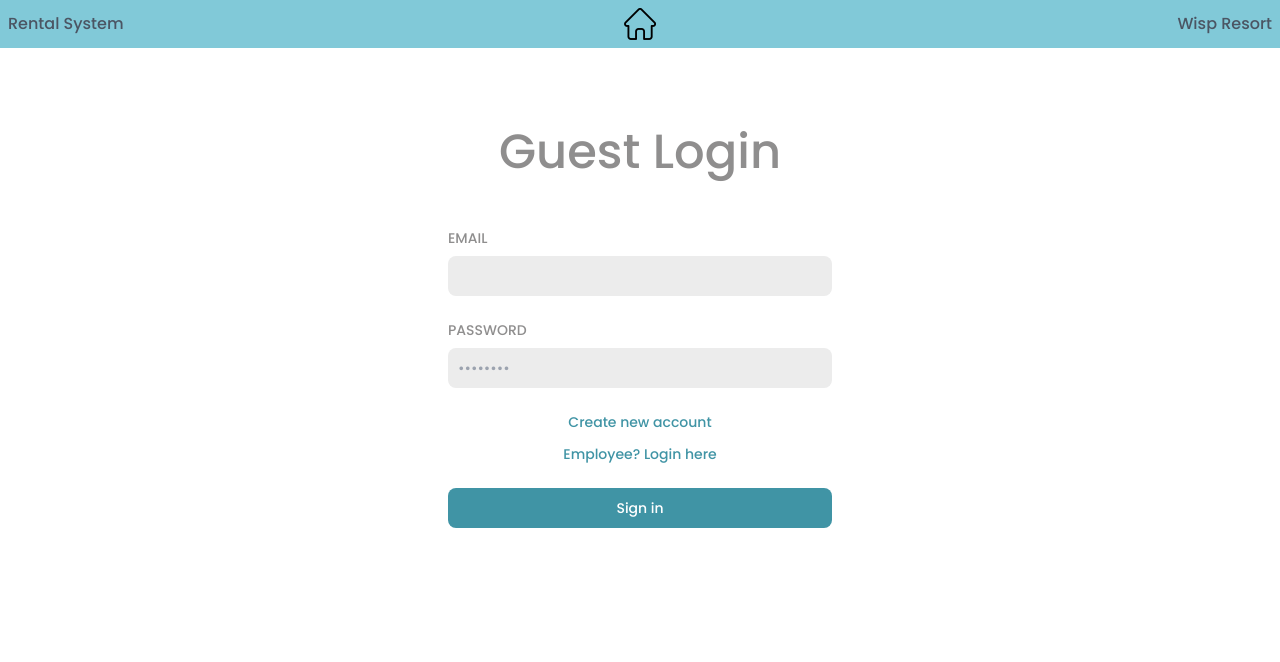
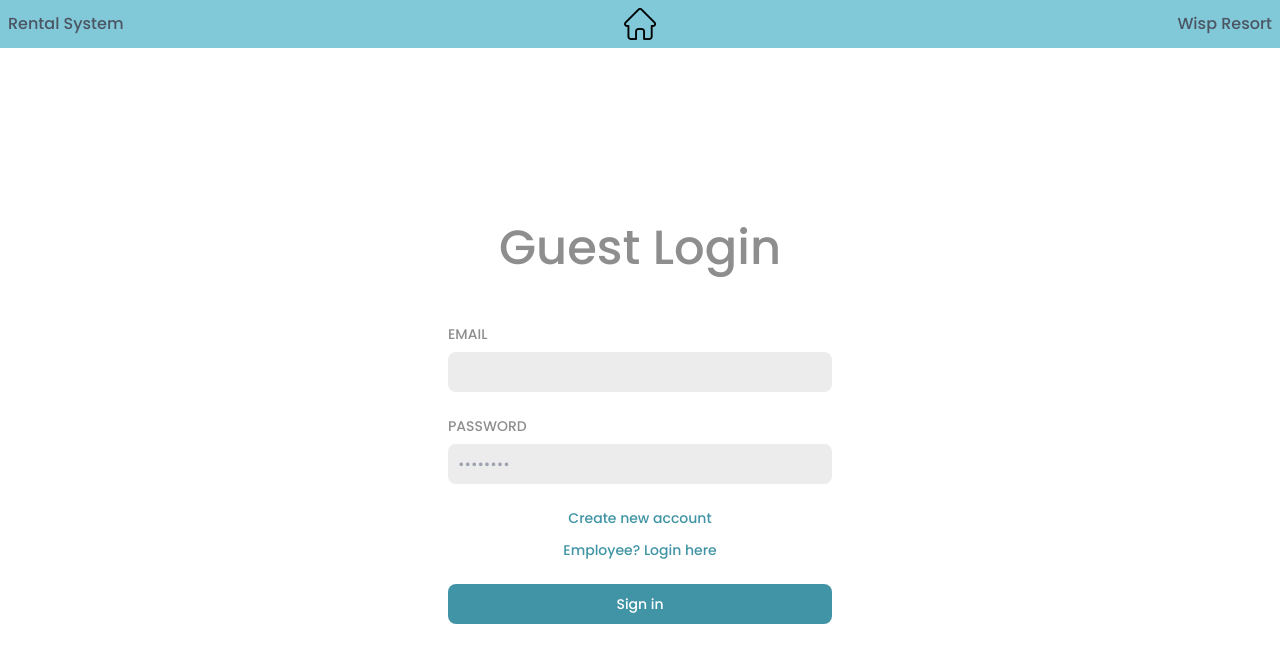
Before and after one commit to GustavoBeretta/Ski-Rental-System-Web, a Next.js app in the folder rental-system/: page / in a window 1280 px wide. Shown: the top 662 px of the page. Built offline with nearby package versions, Linux system fonts and the light colour scheme.

Commit message:
add layout marging and padding

```diff
--- a/rental-system/src/app/layout.js
+++ b/rental-system/src/app/layout.js
@@ -3,8 +3,8 @@ import "./globals.css";
 import NavBar from "./components/NavBar";
 
 const poppins = Poppins({
-    weight: "500",
-    subsets: ["latin"]
+  weight: "500",
+  subsets: ["latin"]
 });
 
 export const metadata = {
@@ -16,9 +16,9 @@ export default function RootLayout({ children }) {
   return (
     <html lang="en">
       <body className={poppins.className}>
-        <NavBar/>
-        {children}
-        </body>
+        <NavBar />
+        <div className="lg:mt-20 p-4">{children}</div>
+      </body>
     </html>
   );
 }
```
